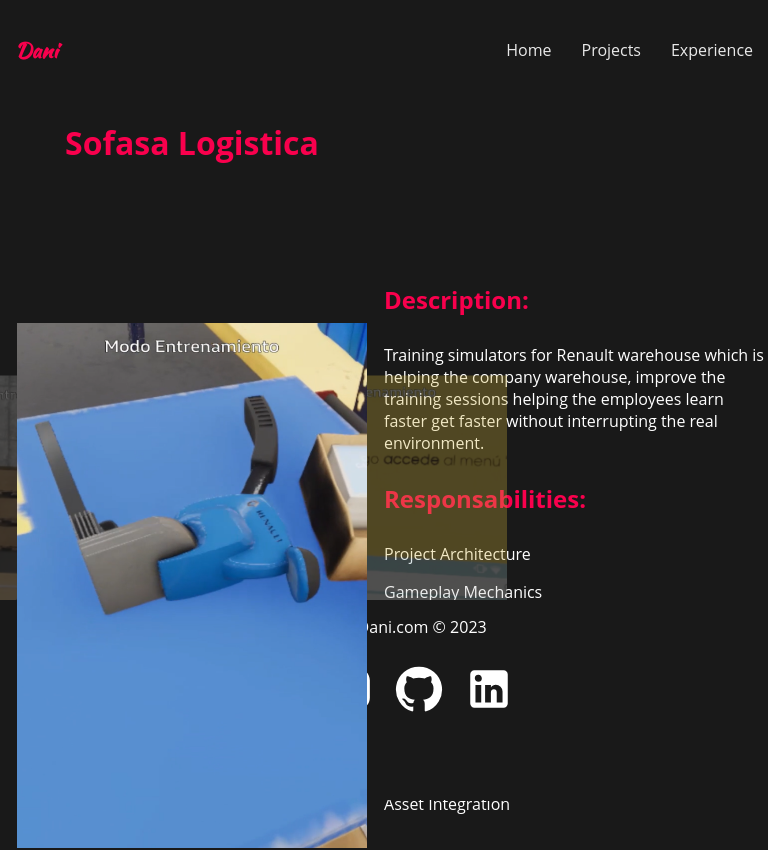
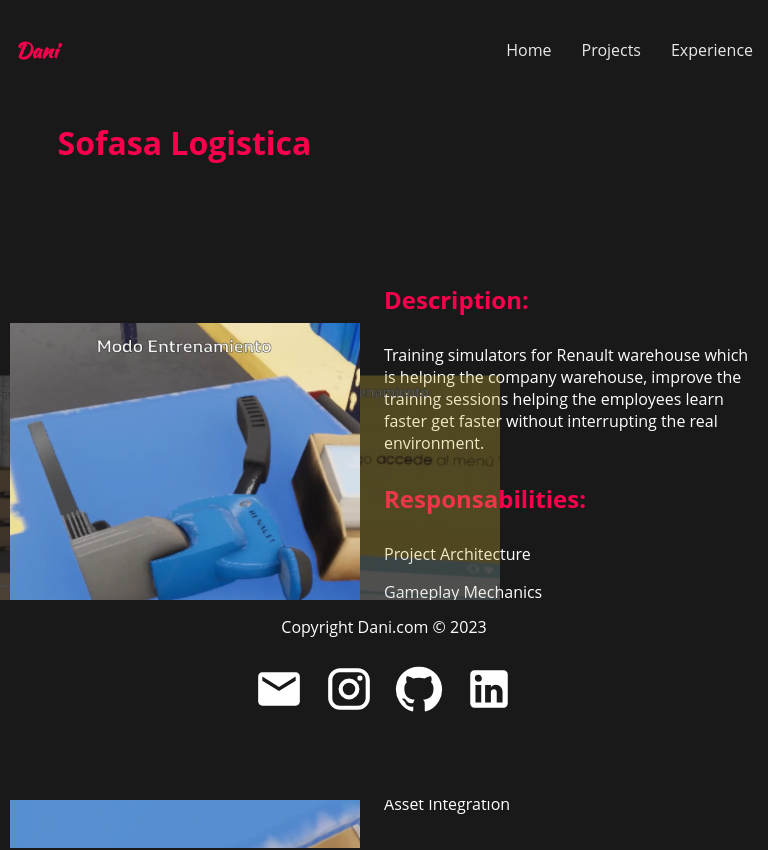
Before and after one commit to Playyer96/personal-portafolio, a React (Create React App) app: page /project/1 in a window 768 px wide. Shown: the top 850 px of the page. Built offline with nearby package versions, Linux system fonts and the light colour scheme.

Commit message:
giving display project page more reponsiveness

```diff
--- a/src/styles/Footer.css
+++ b/src/styles/Footer.css
@@ -7,6 +7,7 @@
   bottom: 0;
   /* color: white; */
   text-align: center;
+  z-index: 99;
 }
 
 .socialMedia svg {
--- a/src/styles/ProjectDisplay.css
+++ b/src/styles/ProjectDisplay.css
@@ -2,6 +2,7 @@
   background-color: #191919;
   display: flex;
   align-items: center;
+  margin: 0px;
 }
 
 .project > div {
@@ -14,6 +15,7 @@
   flex-direction: column;
   justify-content: center;
   align-items: flex-start;
+  margin: 15px;
 }
 
 .item {
@@ -29,6 +31,8 @@
 
 .image-slider {
   border-radius: 8px;
+  width: 100%;
+  height: 100%;
 }
 
 @media (max-width: 600px) {
@@ -36,3 +40,17 @@
     flex-direction: column;
   }
 }
+
+@media (min-width: 600px) and (max-width: 1024px) and (aspect-ratio: 4/3) {
+  .project {
+    flex-direction: column;
+  }
+
+  .project-info {
+    align-items: center;
+  }
+
+  .item {
+    text-align: center;
+  }
+}
```
